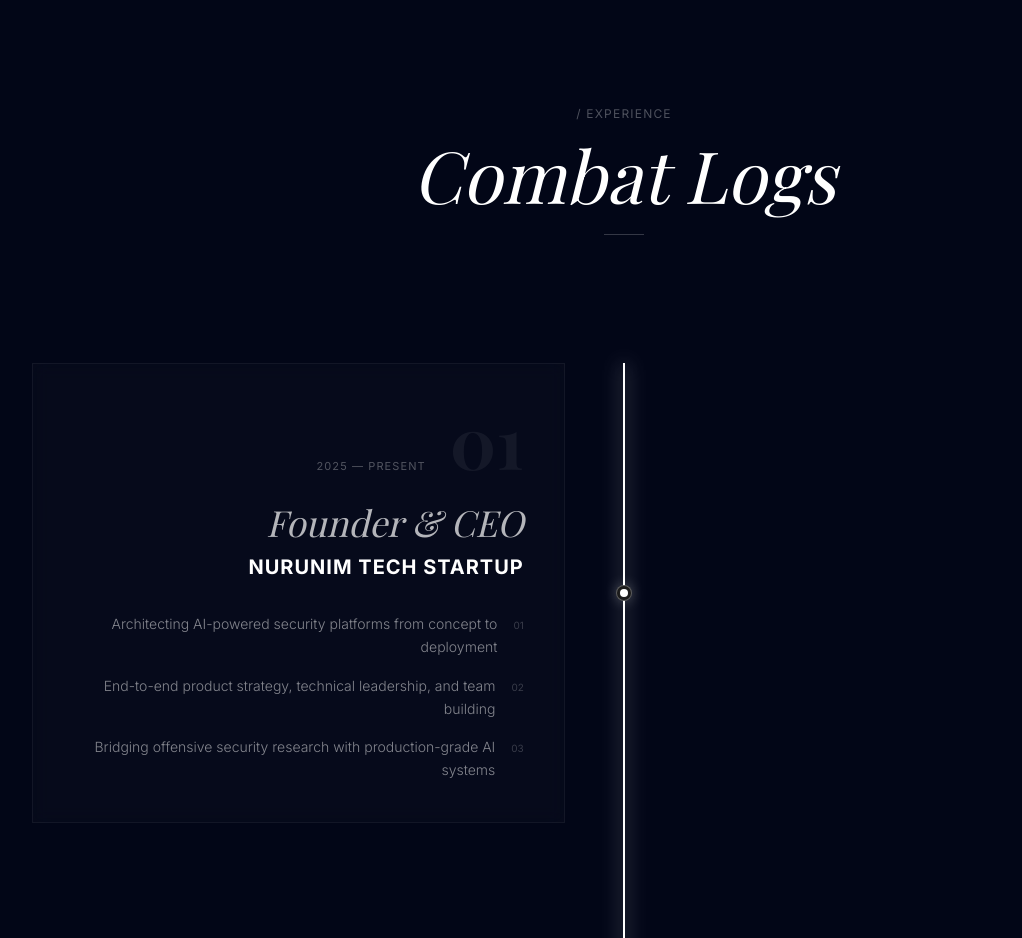
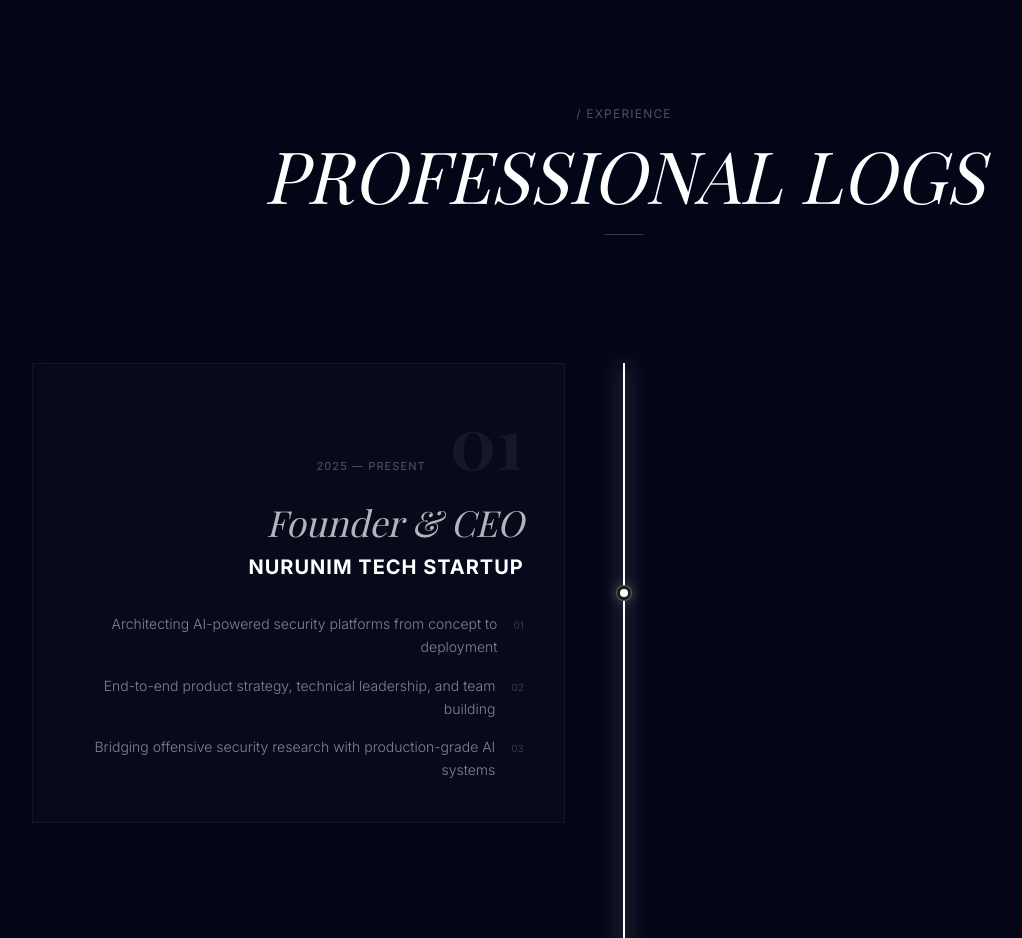
Before and after one commit to sa05e60/shaker-portfolio, a React (Vite) app: page / in a window 1280 px wide. Shown: the part 2120-3058 px from the top of the page, without its empty margins (16-1038 px from the left). Built offline with nearby package versions, Linux system fonts and the light colour scheme; a web font is replaced by a local one.

Commit message:
Update Experience terminology to remove military vocabulary

```diff
--- a/src/i18n.ts
+++ b/src/i18n.ts
@@ -32,7 +32,8 @@
       },
       experience: {
         tag: "/ EXPERIENCE",
-        title: "Combat Logs",
+        title: "PROFESSIONAL LOGS",
+        subtitle: "Career Timeline",
         roles: [
           {
             role: "Founder & CEO",
@@ -169,7 +170,8 @@
       },
       experience: {
         tag: "/ الخبرات",
-        title: "سجلات المعارك",
+        title: "السجلات المهنية",
+        subtitle: "المسار المهني",
         roles: [
           {
             role: "المدير التنفيذي والمؤسس",
```
